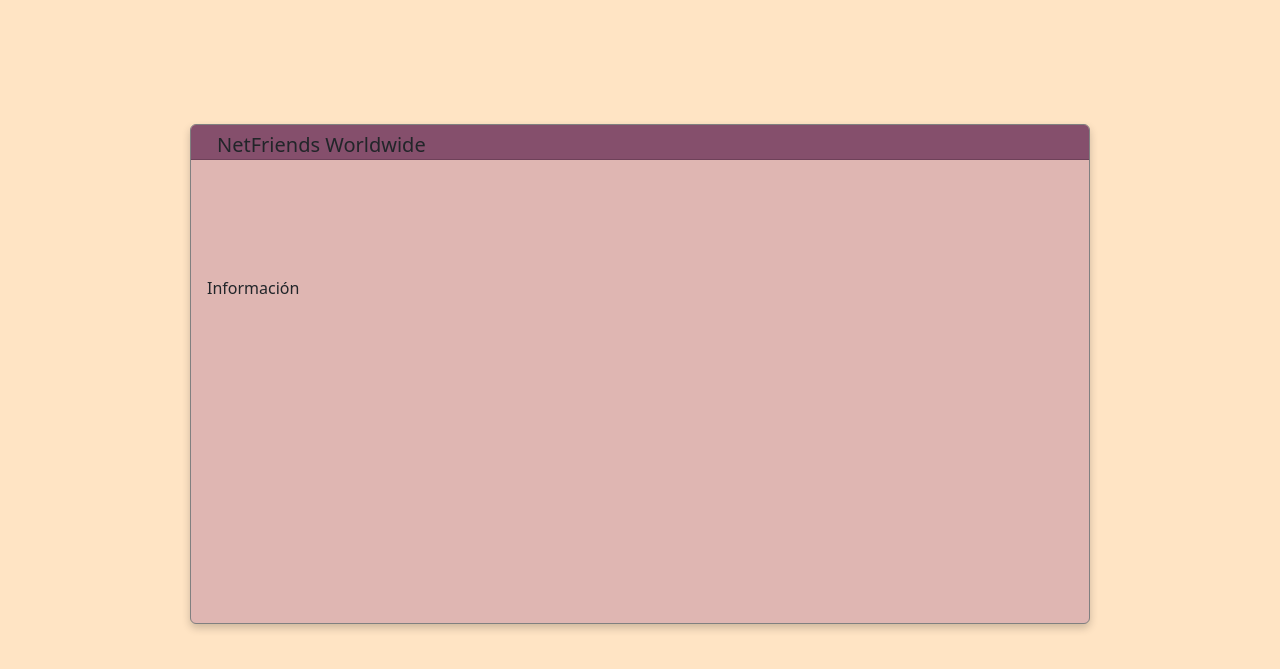
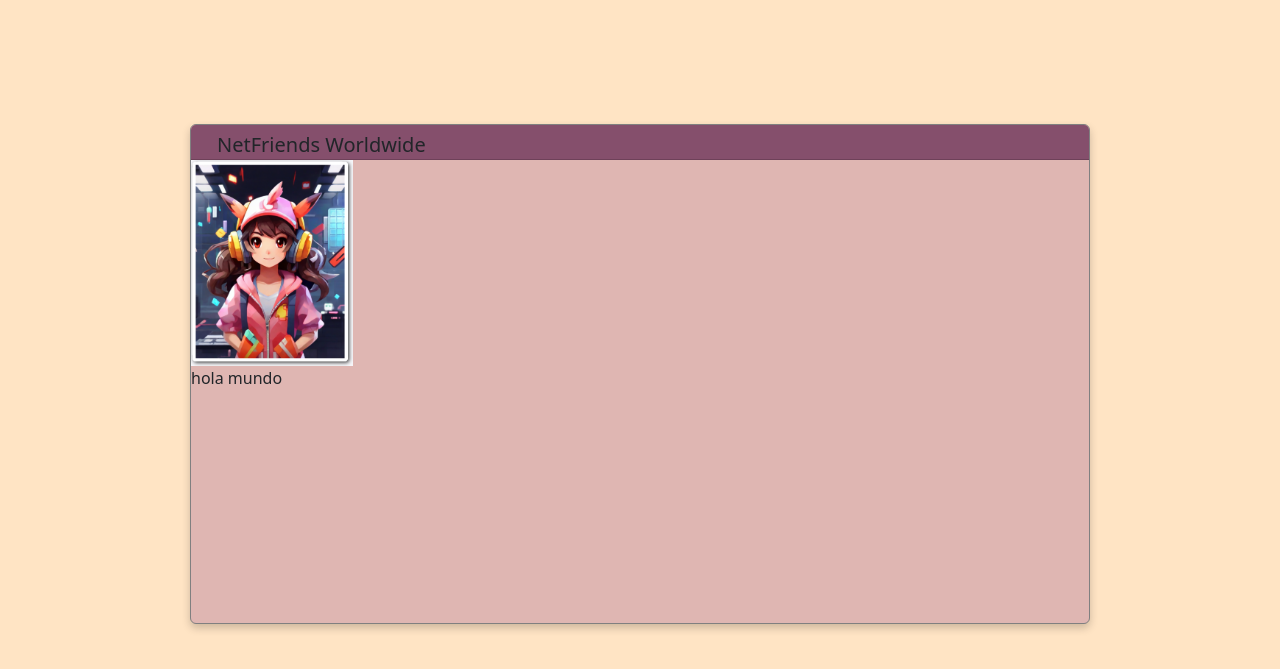
Before and after one commit to Teshidesu/Profile-magazine, a plain HTML site: page index.html in a window 1280 px wide. Shown: the part 51-720 px from the top of the page. Drawn offline with nearby package versions, Linux system fonts and the light colour scheme.

Commit message:
new commit

```diff
--- a/css/style.css
+++ b/css/style.css
@@ -40,7 +40,10 @@
   }
 
   .card-body{
-    margin-top: 100px;
+    padding: auto;
+    display: flex;
+    box-sizing: content-box;
+    justify-content: center;
 
   }
 
--- a/index.html
+++ b/index.html
@@ -53,20 +53,20 @@
       </div>
 
       <div class="centerflex">
+
         <!-- Cuerpo de la Carta -->
       <div class="card" id="box">
         <div class="card-header">
           <h5 class="card-title">NetFriends Worldwide</h5>
         </div>
+        <img src="css/Captura.PNG" alt="profile" width="18%">
+        <p>hola mundo</p>
         <div class="card-body">
-          <p class="card-text">Información</p>
         </div>
-      </div>
+
       </div>
 
-
-
-
+      </div>
     <!-- <script src="https://cdn.jsdelivr.net/npm/bootstrap@5.3.2/dist/js/bootstrap.bundle.min.js" integrity="sha384-C6RzsynM9kWDrMNeT87bh95OGNyZPhcTNXj1NW7RuBCsyN/o0jlpcV8Qyq46cDfL" crossorigin="anonymous"></script>-->
   </body>
 </html>
```
Also changed, not shown: css/Captura.PNG (added), css/prfff.PNG (added), 1 other file.
